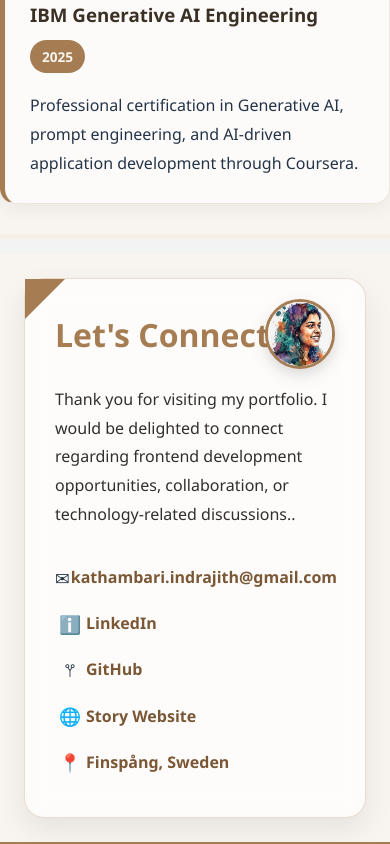
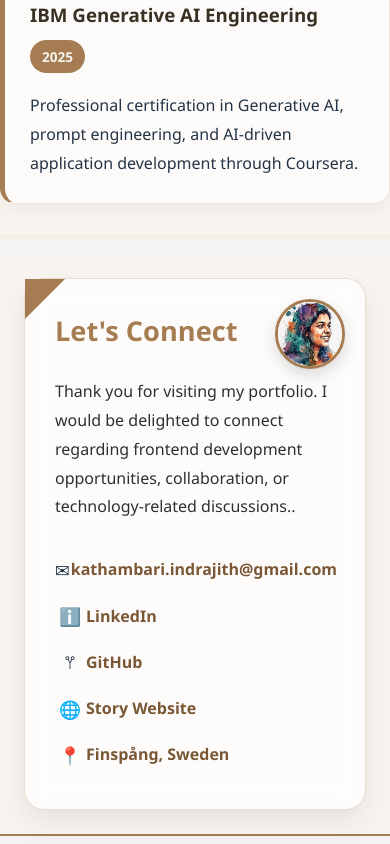
Before and after one commit to Kathambari-Kumar/Kathambari-Indrajith-Portfolio, a React (Vite) app: page / in a window 390 px wide. Shown: the part 8435-9279 px from the top of the page. Built offline with nearby package versions, Linux system fonts and the light colour scheme.

Commit message:
Fix mobile Contact-Photo

```diff
--- a/src/App.css
+++ b/src/App.css
@@ -1026,7 +1026,7 @@
 .contact-photo-wrapper {
   position: absolute;
   top: 20px;
-  right: 30px;
+  right: 20px;
   width: 70px;
   height: 70px;
   border-radius: 50%;
@@ -1040,6 +1040,9 @@
   flex-direction: column;
 }
 
+.contact-content h2 {
+font-size: 1.7rem;
+}
 .contact-content {
   text-align: left;
 }
--- a/src/components/Contact.jsx
+++ b/src/components/Contact.jsx
@@ -27,7 +27,7 @@
 
             <div className="contact-item">
             <span className="contact-icon">✉</span>
-            <span className="contact-text-color">kathambari.indrajith@gmail.com</span>
+            <span className="contact-text-color"> kathambari.indrajith@gmail.com</span>
             </div>
 
             <div className="contact-item">
```
